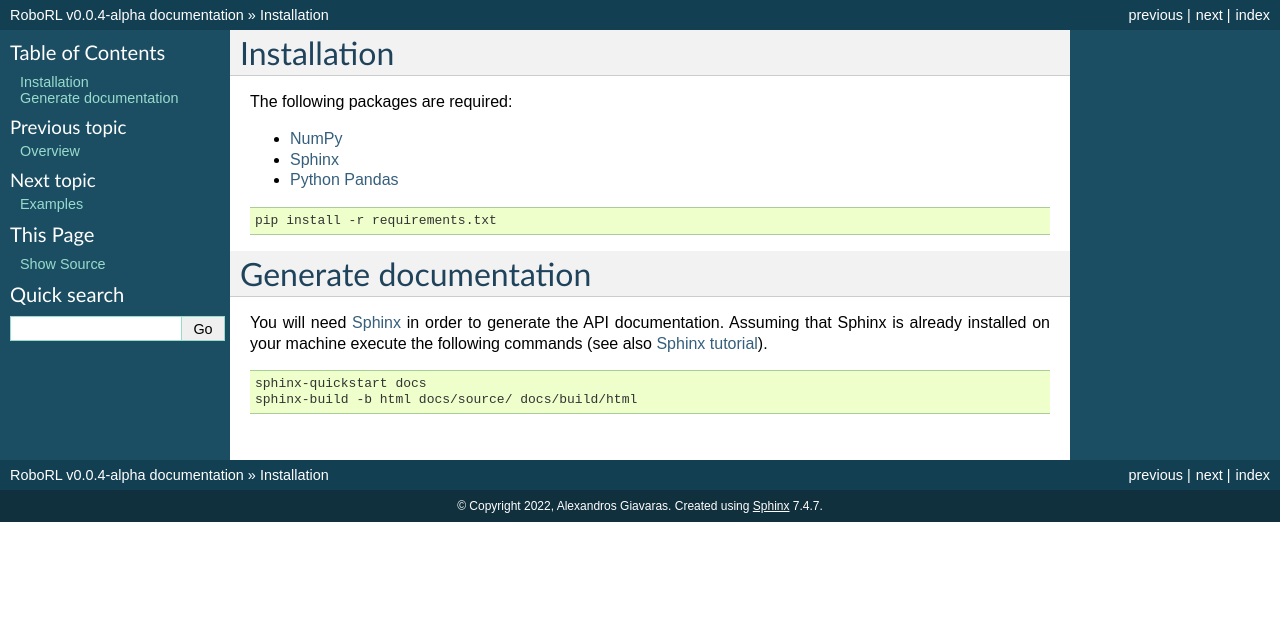
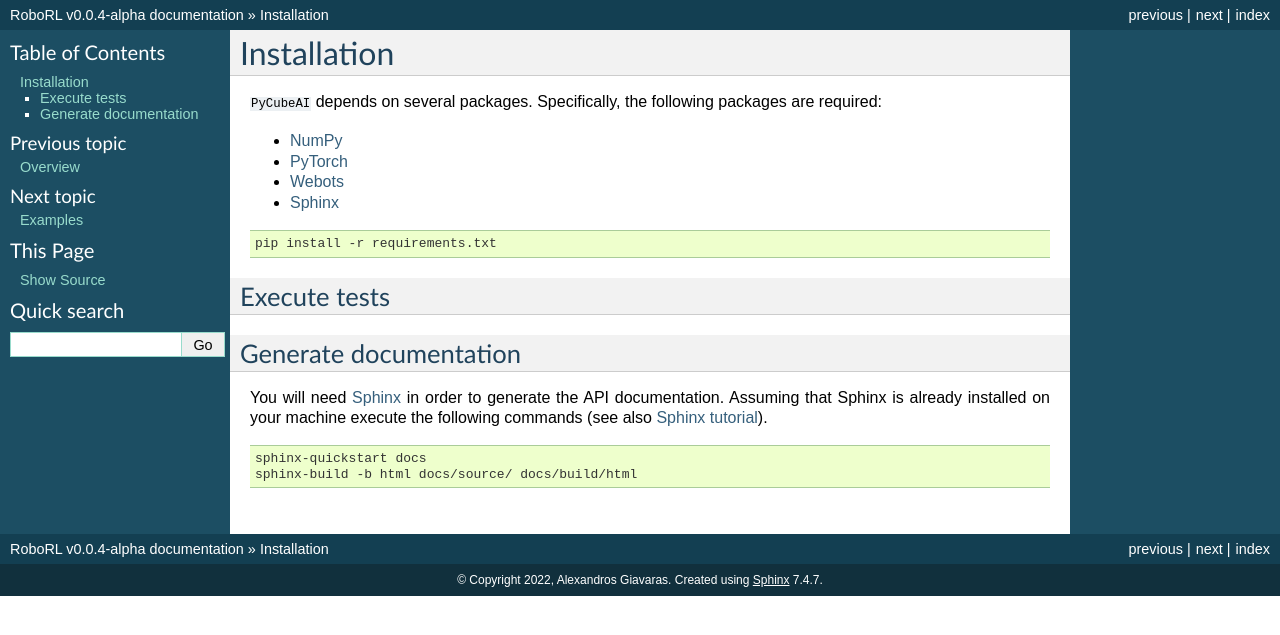
Before and after one commit to pockerman/py_cube_ai, a Sphinx documentation site: the page built from docs/source/install.rst, in a window 1280 px wide. Shown: the top 635 px of the page. Built offline with Sphinx 7.4.7, drawn with Linux system fonts in a browser that asks for light colours.

Commit message:
#95 Update documentation

```diff
--- a/docs/source/install.rst
+++ b/docs/source/install.rst
@@ -1,19 +1,24 @@
 Installation
 ============
 
-The following packages are required:
+``PyCubeAI``  depends on several packages. Specifically, the following packages are required:
 
 - `NumPy <https://numpy.org/>`_
+- `PyTorch <https://pytorch.org/>`_
+- `Webots <https://cyberbotics.com/#cyberbotics>`_
 - `Sphinx <https://www.sphinx-doc.org/en/master/>`_
-- `Python Pandas <https://pandas.pydata.org/>`_
+
+
 
 .. code-block:: console
 
 	pip install -r requirements.txt
 
+Execute tests
+-------------
 
 Generate documentation
-======================
+----------------------
 
 You will need `Sphinx <https://www.sphinx-doc.org/en/master/>`_ in order to generate the API documentation. Assuming that Sphinx is already installed
 on your machine execute the following commands (see also `Sphinx tutorial <https://www.sphinx-doc.org/en/master/tutorial/index.html>`_).
--- a/docs/source/overview.rst
+++ b/docs/source/overview.rst
@@ -1,4 +1,4 @@
 Overview
 ===================
 
-RoboRL is robotics with reinforcement learning
+``PyCubeAI`` is robotics with reinforcement learning
```
